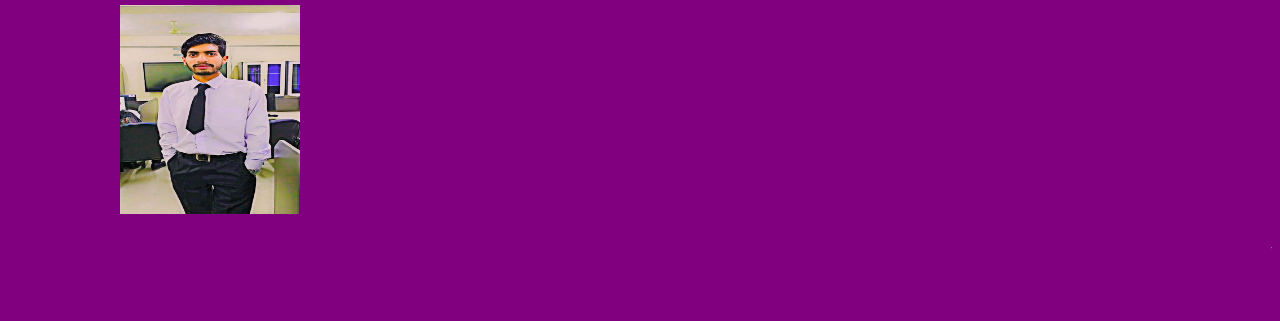
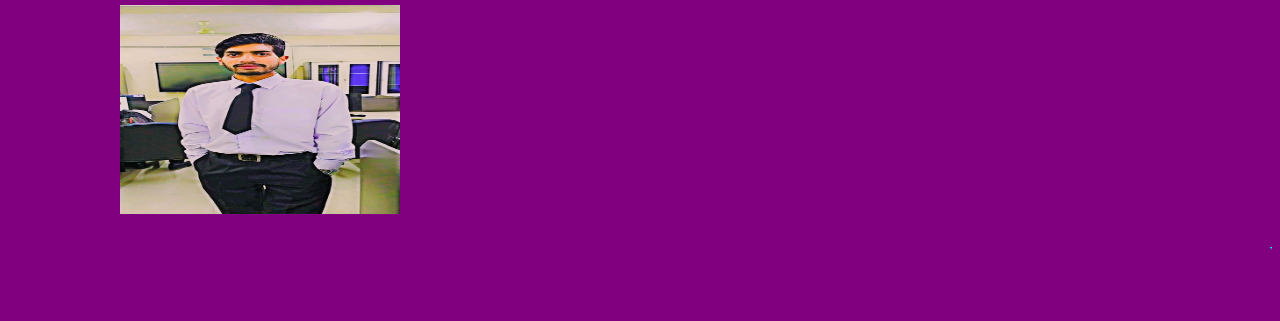
Before and after one commit to Firdous-w/personal-website, a plain HTML site: page index.html in a window 1280 px wide. Shown: the part 285-606 px from the top of the page. Drawn offline with Linux system fonts and the light colour scheme.

Commit message:
Update index.html

```diff
--- a/index.html
+++ b/index.html
@@ -25,7 +25,8 @@ h1{color: aqua;
 b{color: black;
 }
 
-img{height:209px;width:180px;
+img{height:209px;
+    width:280px;
 }
 
 strong{display:flex;
```
